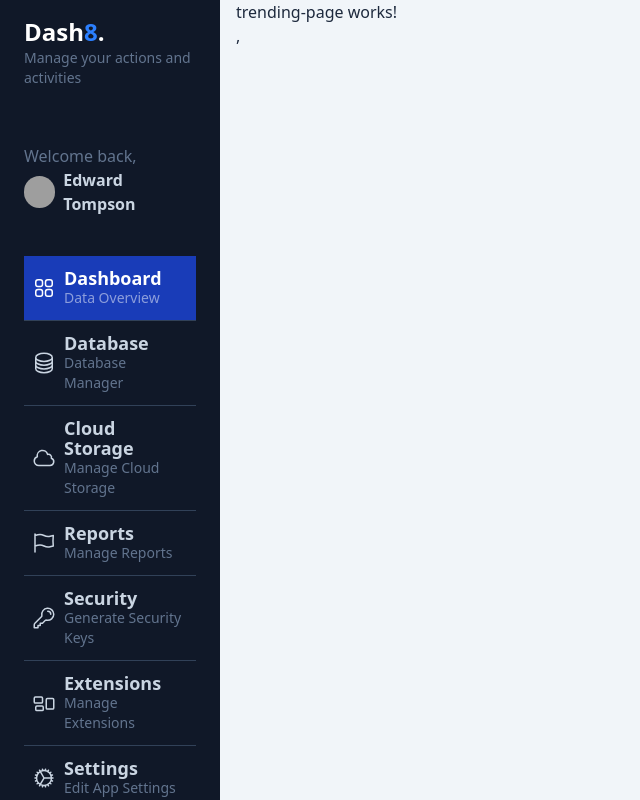
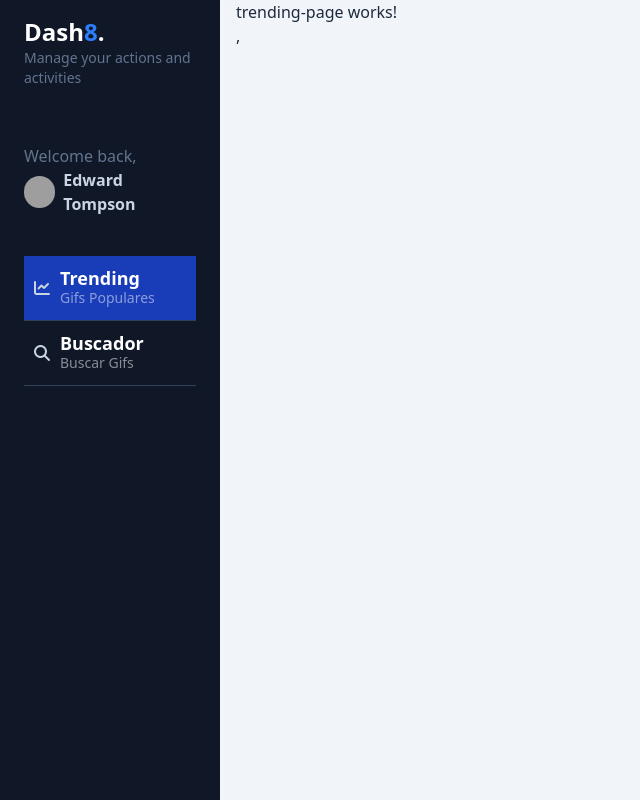
Before and after one commit to RobinMSanMartin/gifs-app, an Angular app: page /dashboard/trending in a window 1280 px wide. Shown: the whole page, without its empty margins (0-640 px from the left). Built offline with nearby package versions, Linux system fonts and the light colour scheme; grey boxes are pictures that could not be loaded.

Commit message:
added the routes of dashboard

```diff
--- a/src/app/gifs/components/side-menu/side-menu-options/side-menu-options.component.html
+++ b/src/app/gifs/components/side-menu/side-menu-options/side-menu-options.component.html
@@ -1,189 +1,19 @@
 <div id="nav" class="w-full px-6">
+
+  @for (item of menuOptions; track item.route) {
     <a
-    href="#"
-    class="w-full px-2 inline-flex space-x-2 items-center border-b border-slate-700 py-3 bg-blue-800 hover:bg-white/5 transition ease-linear duration-150"
-  >
-    <div>
-      <svg
-        xmlns="http://www.w3.org/2000/svg"
-        fill="none"
-        viewBox="0 0 24 24"
-        stroke-width="1.5"
-        stroke="currentColor"
-        class="w-6 h-6 text-white"
-      >
-        <path
-          stroke-linecap="round"
-          stroke-linejoin="round"
-          d="M3.75 6A2.25 2.25 0 016 3.75h2.25A2.25 2.25 0 0110.5 6v2.25a2.25 2.25 0 01-2.25 2.25H6a2.25 2.25 0 01-2.25-2.25V6zM3.75 15.75A2.25 2.25 0 016 13.5h2.25a2.25 2.25 0 012.25 2.25V18a2.25 2.25 0 01-2.25 2.25H6A2.25 2.25 0 013.75 18v-2.25zM13.5 6a2.25 2.25 0 012.25-2.25H18A2.25 2.25 0 0120.25 6v2.25A2.25 2.25 0 0118 10.5h-2.25a2.25 2.25 0 01-2.25-2.25V6zM13.5 15.75a2.25 2.25 0 012.25-2.25H18a2.25 2.25 0 012.25 2.25V18A2.25 2.25 0 0118 20.25h-2.25A2.25 2.25 0 0113.5 18v-2.25z"
-        />
-      </svg>
-    </div>
-    <div class="flex flex-col">
-      <span class="text-lg font-bold leading-5 text-white">Dashboard</span>
-      <span class="text-sm text-white/50 hidden md:block">Data Overview</span>
-    </div>
-  </a>
-  <a
-    href="#"
+      [routerLink]="item.route"
+      routerLinkActive="bg-blue-800"
       class="w-full px-2 inline-flex space-x-2 items-center border-b border-slate-700 py-3 hover:bg-white/5 transition ease-linear duration-150"
     >
       <div>
-      <svg
-        xmlns="http://www.w3.org/2000/svg"
-        fill="none"
-        viewBox="0 0 24 24"
-        stroke-width="1.5"
-        stroke="currentColor"
-        class="w-6 h-6"
-      >
-        <path
-          stroke-linecap="round"
-          stroke-linejoin="round"
-          d="M20.25 6.375c0 2.278-3.694 4.125-8.25 4.125S3.75 8.653 3.75 6.375m16.5 0c0-2.278-3.694-4.125-8.25-4.125S3.75 4.097 3.75 6.375m16.5 0v11.25c0 2.278-3.694 4.125-8.25 4.125s-8.25-1.847-8.25-4.125V6.375m16.5 0v3.75m-16.5-3.75v3.75m16.5 0v3.75C20.25 16.153 16.556 18 12 18s-8.25-1.847-8.25-4.125v-3.75m16.5 0c0 2.278-3.694 4.125-8.25 4.125s-8.25-1.847-8.25-4.125"
-        />
-      </svg>
+        <i [class]="item.icon"></i>
       </div>
       <div class="flex flex-col">
-      <span class="text-lg text-slate-300 font-bold leading-5">Database</span>
-      <span class="text-sm text-slate-500 hidden md:block"
-        >Database Manager</span
-      >
+        <span class="text-lg font-bold leading-5 text-white">{{item.label}}</span>
+        <span class="text-sm text-white/50 hidden md:block">{{item.subLabel}}</span>
       </div>
     </a>
-  <a
-    href="#"
-    class="w-full px-2 inline-flex space-x-2 items-center border-b border-slate-700 py-3 hover:bg-white/5 transition ease-linear duration-150"
-  >
-    <div>
-      <svg
-        xmlns="http://www.w3.org/2000/svg"
-        fill="none"
-        viewBox="0 0 24 24"
-        stroke-width="1.5"
-        stroke="currentColor"
-        class="w-6 h-6"
-      >
-        <path
-          stroke-linecap="round"
-          stroke-linejoin="round"
-          d="M2.25 15a4.5 4.5 0 004.5 4.5H18a3.75 3.75 0 001.332-7.257 3 3 0 00-3.758-3.848 5.25 5.25 0 00-10.233 2.33A4.502 4.502 0 002.25 15z"
-        />
-      </svg>
+  }
+
 </div>
-    <div class="flex flex-col">
-      <span class="text-lg text-slate-300 font-bold leading-5"
-        >Cloud Storage</span
-      >
-      <span class="text-sm text-slate-500 hidden md:block"
-        >Manage Cloud Storage</span
-      >
-    </div>
-  </a>
-  <a
-    href="#"
-    class="w-full px-2 inline-flex space-x-2 items-center border-b border-slate-700 py-3 hover:bg-white/5 transition ease-linear duration-150"
-  >
-    <div>
-      <svg
-        xmlns="http://www.w3.org/2000/svg"
-        fill="none"
-        viewBox="0 0 24 24"
-        stroke-width="1.5"
-        stroke="currentColor"
-        class="w-6 h-6"
-      >
-        <path
-          stroke-linecap="round"
-          stroke-linejoin="round"
-          d="M3 3v1.5M3 21v-6m0 0l2.77-.693a9 9 0 016.208.682l.108.054a9 9 0 006.086.71l3.114-.732a48.524 48.524 0 01-.005-10.499l-3.11.732a9 9 0 01-6.085-.711l-.108-.054a9 9 0 00-6.208-.682L3 4.5M3 15V4.5"
-        />
-      </svg>
-    </div>
-    <div class="flex flex-col">
-      <span class="text-lg text-slate-300 font-bold leading-5">Reports</span>
-      <span class="text-sm text-slate-500 hidden md:block">Manage Reports</span>
-    </div>
-  </a>
-  <a
-    href="#"
-    class="w-full px-2 inline-flex space-x-2 items-center border-b border-slate-700 py-3 hover:bg-white/5 transition ease-linear duration-150"
-  >
-    <div>
-      <svg
-        xmlns="http://www.w3.org/2000/svg"
-        fill="none"
-        viewBox="0 0 24 24"
-        stroke-width="1.5"
-        stroke="currentColor"
-        class="w-6 h-6"
-      >
-        <path
-          stroke-linecap="round"
-          stroke-linejoin="round"
-          d="M15.75 5.25a3 3 0 013 3m3 0a6 6 0 01-7.029 5.912c-.563-.097-1.159.026-1.563.43L10.5 17.25H8.25v2.25H6v2.25H2.25v-2.818c0-.597.237-1.17.659-1.591l6.499-6.499c.404-.404.527-1 .43-1.563A6 6 0 1121.75 8.25z"
-        />
-      </svg>
-    </div>
-    <div class="flex flex-col">
-      <span class="text-lg text-slate-300 font-bold leading-5">Security</span>
-      <span class="text-sm text-slate-500 hidden md:block"
-        >Generate Security Keys</span
-      >
-    </div>
-  </a>
-  <a
-    href="#"
-    class="w-full px-2 inline-flex space-x-2 items-center border-b border-slate-700 py-3 hover:bg-white/5 transition ease-linear duration-150"
-  >
-    <div>
-      <svg
-        xmlns="http://www.w3.org/2000/svg"
-        fill="none"
-        viewBox="0 0 24 24"
-        stroke-width="1.5"
-        stroke="currentColor"
-        class="w-6 h-6"
-      >
-        <path
-          stroke-linecap="round"
-          stroke-linejoin="round"
-          d="M2.25 7.125C2.25 6.504 2.754 6 3.375 6h6c.621 0 1.125.504 1.125 1.125v3.75c0 .621-.504 1.125-1.125 1.125h-6a1.125 1.125 0 01-1.125-1.125v-3.75zM14.25 8.625c0-.621.504-1.125 1.125-1.125h5.25c.621 0 1.125.504 1.125 1.125v8.25c0 .621-.504 1.125-1.125 1.125h-5.25a1.125 1.125 0 01-1.125-1.125v-8.25zM3.75 16.125c0-.621.504-1.125 1.125-1.125h5.25c.621 0 1.125.504 1.125 1.125v2.25c0 .621-.504 1.125-1.125 1.125h-5.25a1.125 1.125 0 01-1.125-1.125v-2.25z"
-        />
-      </svg>
-    </div>
-    <div class="flex flex-col">
-      <span class="text-lg text-slate-300 font-bold leading-5">Extensions</span>
-      <span class="text-sm text-slate-500 hidden md:block"
-        >Manage Extensions</span
-      >
-    </div>
-  </a>
-  <a
-    href="#"
-    class="w-full px-2 inline-flex space-x-2 items-center py-3 hover:bg-white/5 transition ease-linear duration-150"
-  >
-    <div>
-      <svg
-        xmlns="http://www.w3.org/2000/svg"
-        fill="none"
-        viewBox="0 0 24 24"
-        stroke-width="1.5"
-        stroke="currentColor"
-        class="w-6 h-6"
-      >
-        <path
-          stroke-linecap="round"
-          stroke-linejoin="round"
-          d="M4.5 12a7.5 7.5 0 0015 0m-15 0a7.5 7.5 0 1115 0m-15 0H3m16.5 0H21m-1.5 0H12m-8.457 3.077l1.41-.513m14.095-5.13l1.41-.513M5.106 17.785l1.15-.964m11.49-9.642l1.149-.964M7.501 19.795l.75-1.3m7.5-12.99l.75-1.3m-6.063 16.658l.26-1.477m2.605-14.772l.26-1.477m0 17.726l-.26-1.477M10.698 4.614l-.26-1.477M16.5 19.794l-.75-1.299M7.5 4.205L12 12m6.894 5.785l-1.149-.964M6.256 7.178l-1.15-.964m15.352 8.864l-1.41-.513M4.954 9.435l-1.41-.514M12.002 12l-3.75 6.495"
-        />
-      </svg>
-    </div>
-    <div class="flex flex-col">
-      <span class="text-lg text-slate-300 font-bold leading-5">Settings</span>
-      <span class="text-sm text-slate-500 hidden md:block"
-        >Edit App Settings</span
-      >
-    </div>
-  </a>
-</div>
--- a/src/app/gifs/components/side-menu/side-menu-options/side-menu-options.component.ts
+++ b/src/app/gifs/components/side-menu/side-menu-options/side-menu-options.component.ts
@@ -1,8 +1,35 @@
 import { Component } from '@angular/core';
+import { RouterLink, RouterLinkActive } from "@angular/router";
+
+interface MenuOption {
+  icon: string;
+  label: string;
+  route: string;
+  subLabel: string;
+}
 
 @Component({
   selector: 'gifs-side-menu-options',
-  imports: [],
+  imports: [
+    RouterLink,
+    RouterLinkActive
+  ],
   templateUrl: './side-menu-options.component.html',
 })
-export class SideMenuOptionsComponent {}
+export class SideMenuOptionsComponent {
+menuOptions:MenuOption[] = [
+  {
+    icon:'fa-solid fa-chart-line',
+    label:'Trending',
+    route:'/dashboard/trending',
+    subLabel:'Gifs Populares'
+  },
+  {
+    icon:'fa-solid fa-magnifying-glass',
+    label:'Buscador',
+    route:'/dashboard/search',
+    subLabel:'Buscar Gifs'
+  },
+]
+
+}
--- a/src/index.html
+++ b/src/index.html
@@ -6,6 +6,13 @@
   <base href="/">
   <meta name="viewport" content="width=device-width, initial-scale=1">
   <link rel="icon" type="image/x-icon" href="favicon.ico">
+  <link
+    rel="stylesheet"
+    href="https://cdnjs.cloudflare.com/ajax/libs/font-awesome/7.0.1/css/all.min.css"
+    integrity="sha512-2SwdPD6INVrV/lHTZbO2nodKhrnDdJK9/kg2XD1r9uGqPo1cUbujc+IYdlYdEErWNu69gVcYgdxlmVmzTWnetw=="
+    crossorigin="anonymous"
+    referrerpolicy="no-referrer"
+  />
 </head>
 <body>
   <app-root></app-root>
```
Lines whose indentation alone changed are shown as unchanged.
